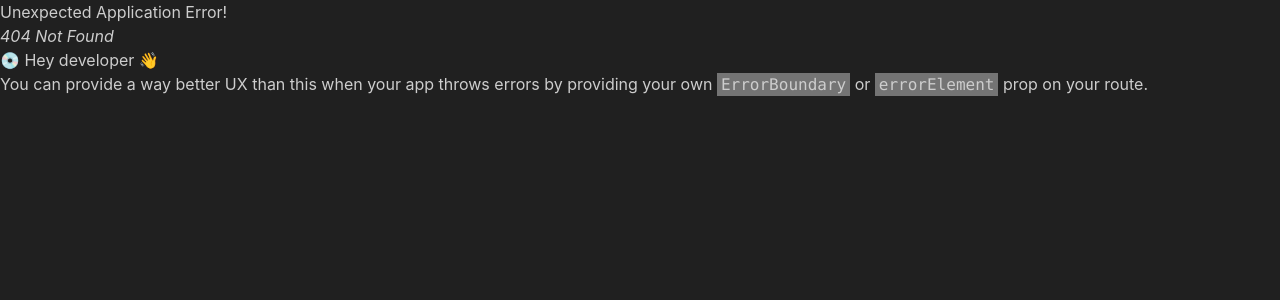
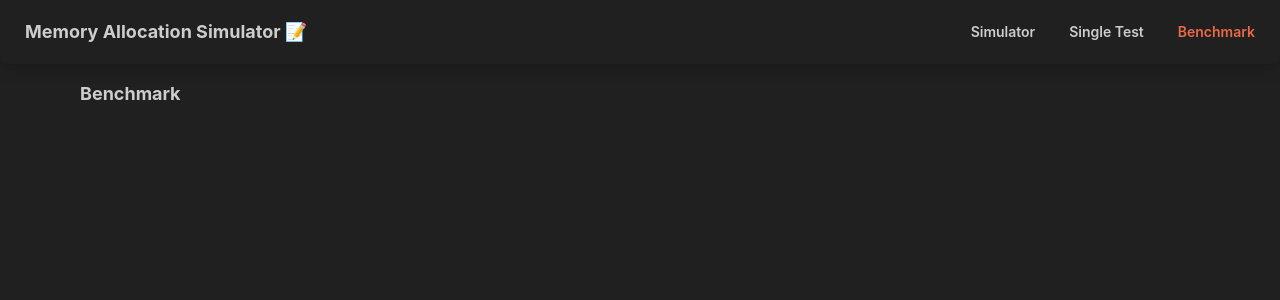
Before and after one commit to mikumino/memory-allocation-simulator, a React (Vite) app in the folder ui/: page /benchmark in a window 1280 px wide. Before the commit this address had no page. Shown: the top 300 px of the page. Built offline with nearby package versions, Linux system fonts and the light colour scheme.

Commit message:
created benchmark page

```diff
--- a/ui/src/components/Navbar.jsx
+++ b/ui/src/components/Navbar.jsx
@@ -10,6 +10,7 @@ const Navbar = () => {
             <div className="flex-none">
                 <Link to="/" className={`btn btn-ghost ${pathname == '/' ? 'text-accent' : ''}`}>Simulator</Link>
                 <Link to="/single-test" className={`btn btn-ghost ${pathname == '/single-test' ? 'text-accent' : ''}`}>Single Test</Link>
+                <Link to="/benchmark" className={`btn btn-ghost ${pathname == '/benchmark' ? 'text-accent' : ''}`}>Benchmark</Link>
             </div>
         </div>
     )
--- a/ui/src/main.jsx
+++ b/ui/src/main.jsx
@@ -2,6 +2,7 @@ import React from 'react'
 import ReactDOM from 'react-dom/client'
 import App from './App.jsx'
 import SingleTest from './routes/SingleTest.jsx'
+import Benchmark from './routes/Benchmark.jsx'
 import './index.css'
 import {
     createBrowserRouter,
@@ -16,6 +17,10 @@ const router = createBrowserRouter([
     {
         path: "/single-test",
         element: <SingleTest />
+    },
+    {
+        path: "/benchmark",
+        element: <Benchmark />
     }
 ]);
 
--- /dev/null
+++ b/ui/src/routes/Benchmark.jsx
@@ -0,0 +1,14 @@
+import Navbar from "../components/Navbar";
+
+function Benchmark() {
+  return (
+    <>
+        <Navbar />
+        <div className="flex flex-col max-w-6xl p-4 mx-auto">
+            <h1 className="text-lg font-bold">Benchmark</h1>
+        </div>
+    </>
+  );
+}
+
+export default Benchmark;
--- a/ui/src/routes/SingleTest.jsx
+++ b/ui/src/routes/SingleTest.jsx
@@ -11,7 +11,7 @@ import {
     allocateAll,
 } from '../util/APIHelper';
 
-function Benchmark() {
+function SingleTest() {
     // React useStates
     // Memory initialization
     const [memorySize, setMemorySize] = useState(1024);
@@ -176,4 +176,4 @@ function Benchmark() {
     );
 }
 
-export default Benchmark;
+export default SingleTest;
```
